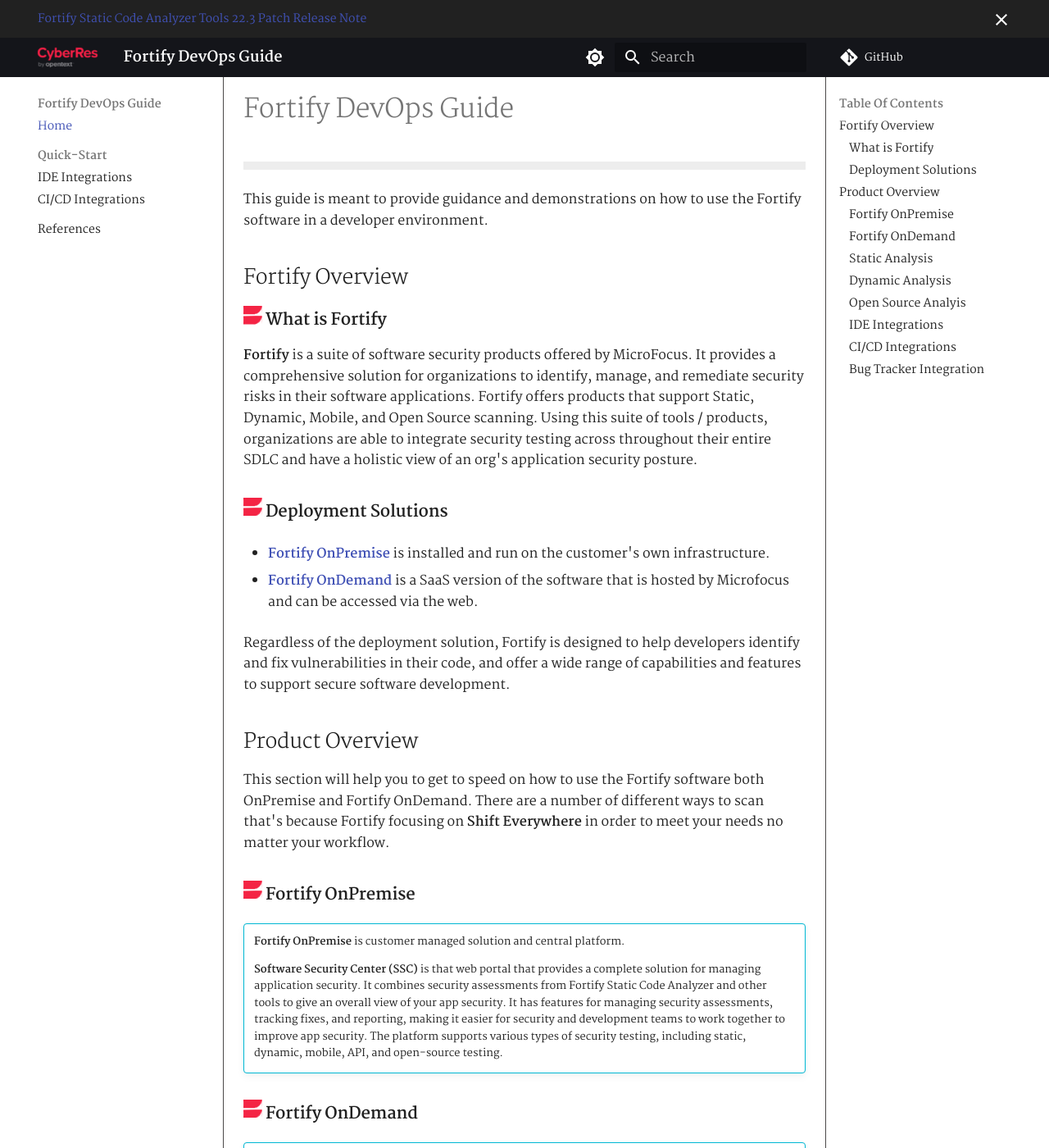
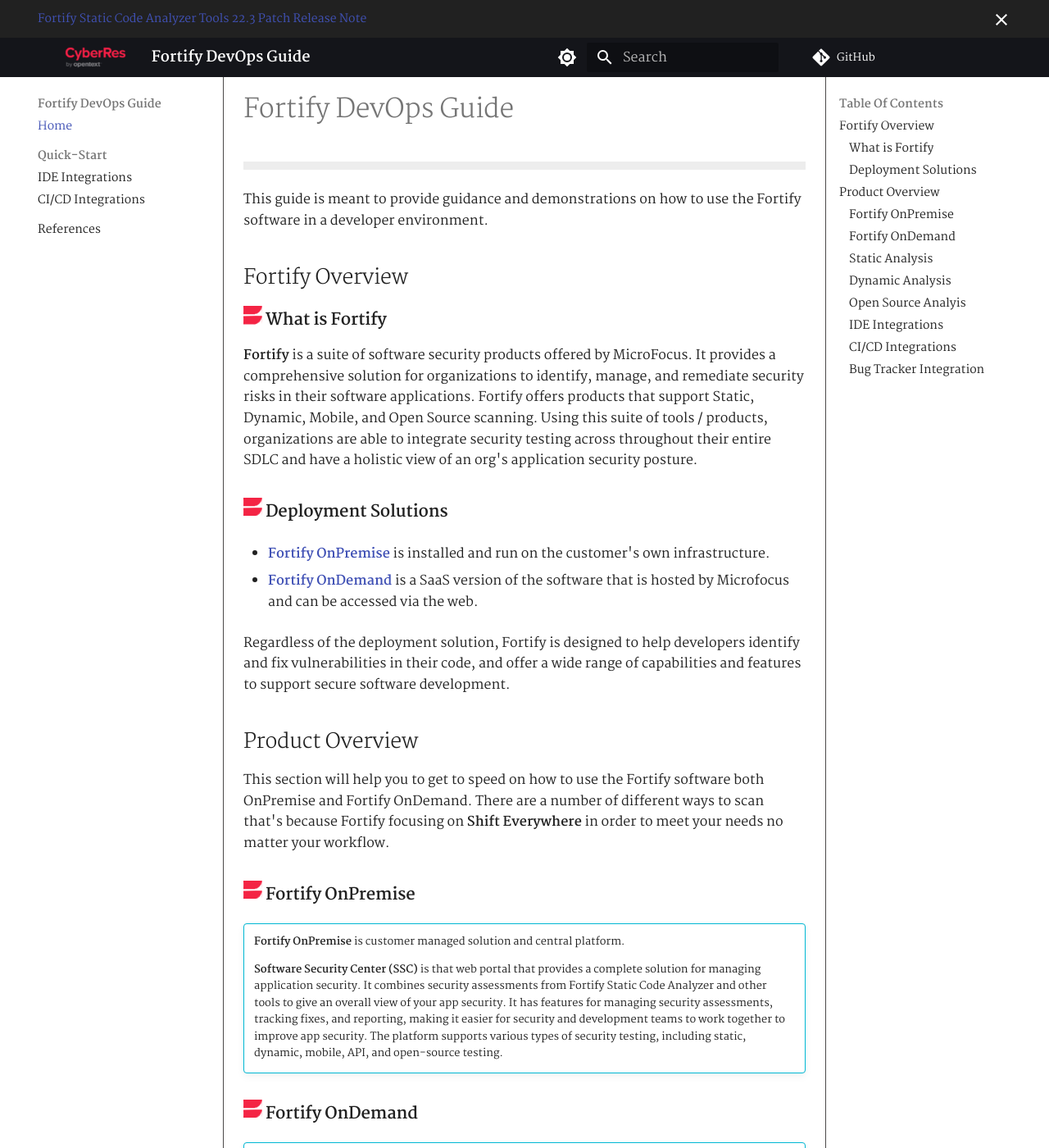
Before and after one commit to devsec-guides/fortify_dev_guide, an MkDocs documentation site: the page built from docs/index.md, in a window 1280 px wide and 1400 px high. Shown: the whole window at 82% size. Built offline with MkDocs 1.6.1 and Material for MkDocs 9.7.7, drawn with Linux system fonts in a browser that asks for light colours; comment, search, counter and statistics services are not loaded.

Commit message:
updated header width

```diff
--- a/docs/stylesheets/extra.css
+++ b/docs/stylesheets/extra.css
@@ -93,3 +93,8 @@
     width:100%;
     height:900px
 }
+
+.md-header__inner.md-grid
+{
+    max-width: 90%;
+}
```
